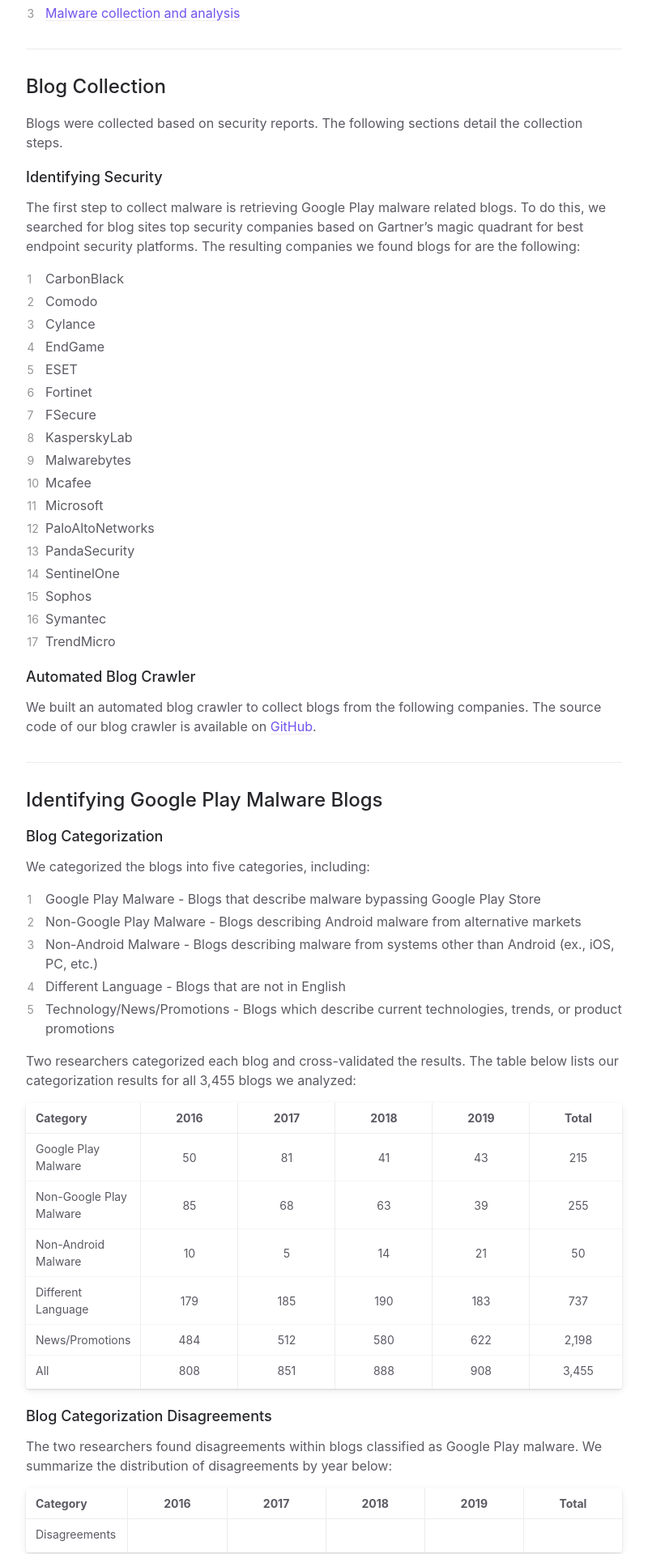
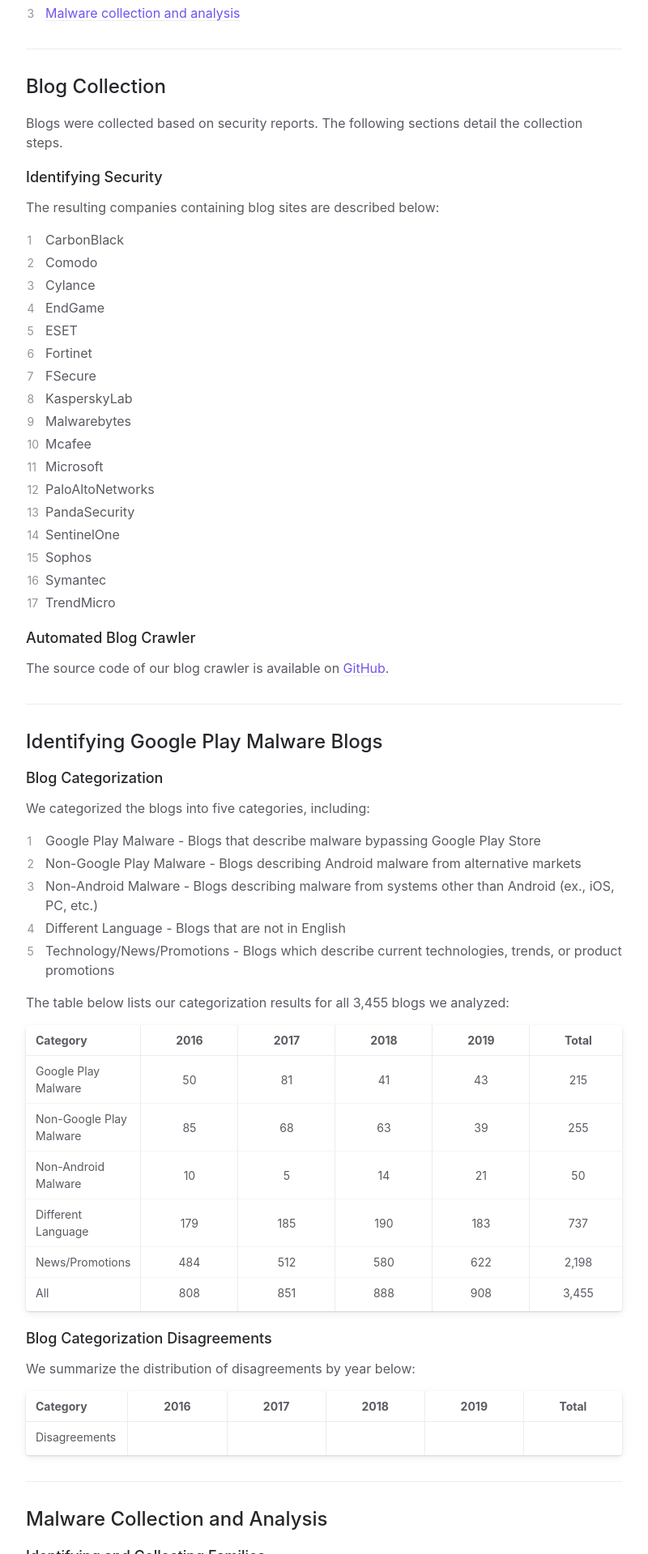
Before and after one commit to hello-from-anon-researcher/hello-from-anon-researcher.github.io, a Jekyll site: the page built from docs/malwarecollection/malwarecollection.md, in a window 1280 px wide. Shown: the part 380-2299 px from the top of the page at 81% size, without its empty margins (372-1172 px from the left). Built offline with Jekyll 4.4.1, drawn with Linux system fonts in a browser that asks for light colours; some of the changed text lies outside the part shown.

Commit message:
update website

```diff
--- a/docs/malwarecollection/malwarecollection.md
+++ b/docs/malwarecollection/malwarecollection.md
@@ -26,7 +26,7 @@ Blogs were collected based on security reports. The following sections detail th
 
 ### Identifying Security
 
-The first step to collect malware is retrieving Google Play malware related blogs. To do this, we searched for blog sites top security companies based on Gartner's magic quadrant for best endpoint security platforms. The resulting companies we found blogs for are the following:
+The resulting companies containing blog sites are described below:
 
 1. CarbonBlack
 2. Comodo
@@ -48,7 +48,7 @@ The first step to collect malware is retrieving Google Play malware related blog
 
 ### Automated Blog Crawler
 
-We built an automated blog crawler to collect blogs from the following companies. The source code of our blog crawler is available on [GitHub](https://github.com/hello-from-anon-researcher/BlogScrapeUtilities/).
+The source code of our blog crawler is available on [GitHub](https://github.com/hello-from-anon-researcher/BlogScrapeUtilities/).
 
 ---
 
@@ -64,7 +64,7 @@ We categorized the blogs into five categories, including:
 4. Different Language - Blogs that are not in English
 5. Technology/News/Promotions - Blogs which describe current technologies, trends, or product promotions
 
-Two researchers categorized each blog and cross-validated the results. The table below lists our categorization results for all 3,455 blogs we analyzed:
+The table below lists our categorization results for all 3,455 blogs we analyzed:
 
 |Category|2016|2017|2018|2019|Total|
 |:-------------------------------|:------------------:|:------:|:------:|:------:|:------:|
@@ -77,7 +77,7 @@ Two researchers categorized each blog and cross-validated the results. The table
 
 ### Blog Categorization Disagreements
 
-The two researchers found disagreements within blogs classified as Google Play malware. We summarize the distribution of disagreements by year below:
+We summarize the distribution of disagreements by year below:
 
 |Category|2016|2017|2018|2019|Total|
 |:-------------------------------|:------------------:|:------:|:------:|:------:|:------:|
@@ -101,7 +101,7 @@ We identified duplicate families based on blogs which either: (1) contain the sa
 
 ### Analyzing Google Play malware
 
-Next we perform manual analysis on the samples. In a few cases, we were unable to analyze some samples because: (1) we could not find the malicious behavior, (2) we could not unpack the sample, (3) the sample was too obfuscated, (4) we could not identifying entry points due to extensive reflection use. The overall distribution of analyzed samples per year is shown below:
+The overall distribution of analyzed samples per year is shown below:
 
 |Category|2016|2017|2018|2019|Total|
 |:-------------------------------|:------------------:|:------:|:------:|:------:|:------:|
```
Also changed, not shown: other parts of docs/malwarecollection/malwarecollection.md (+1 -1 lines), docs/malwarecharacterization/malwarecharacterization.md (+24 -7 lines), img/characteristic_checkcondition.png (added), img/characteristic_codeproperties.png (added), img/characteristic_eventcondition.png (added), img/characteristic_hidingtechniques.png (added), img/characteristic_overview.png (added), img/characteristic_payloads.png (added).
